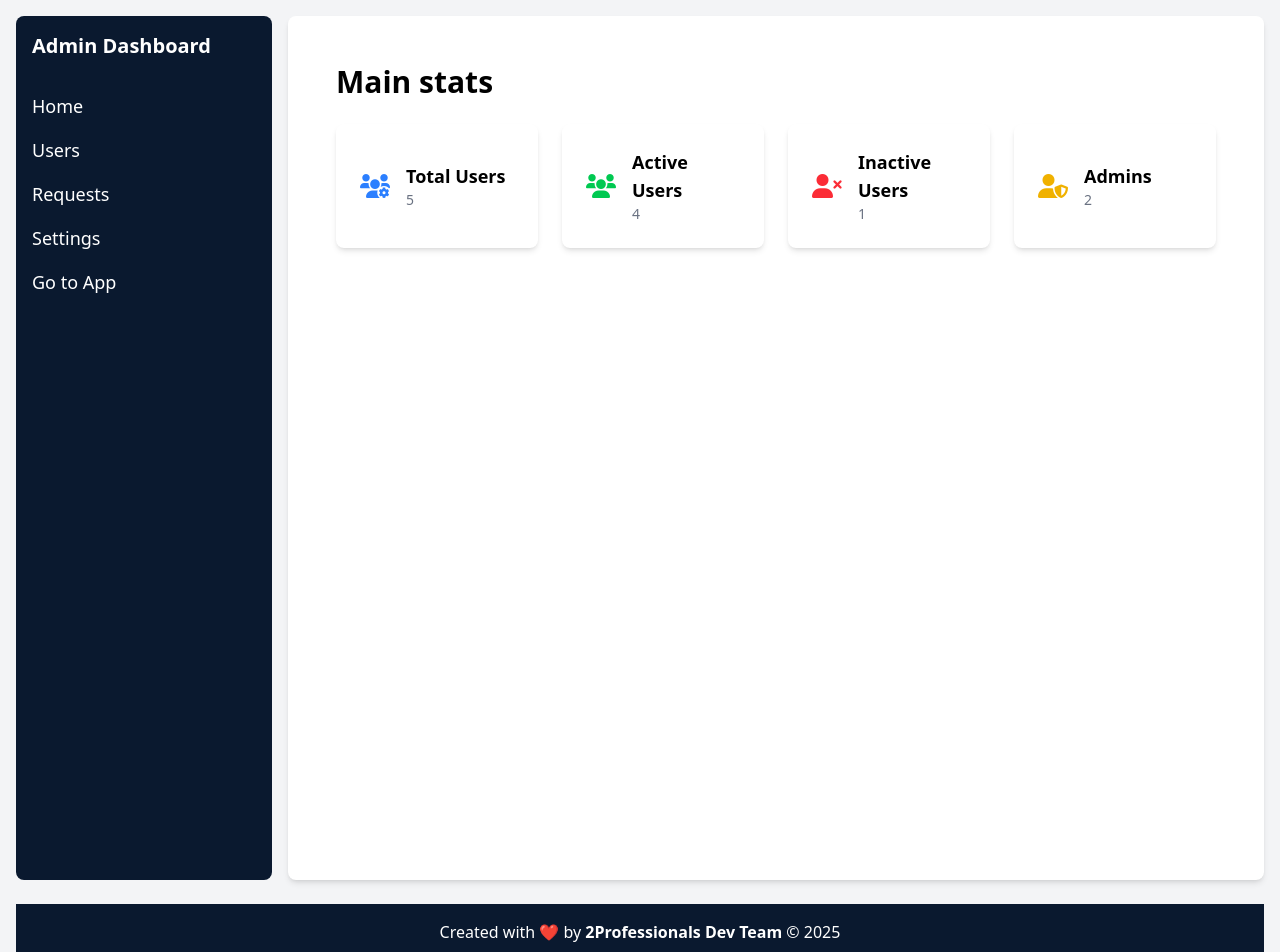
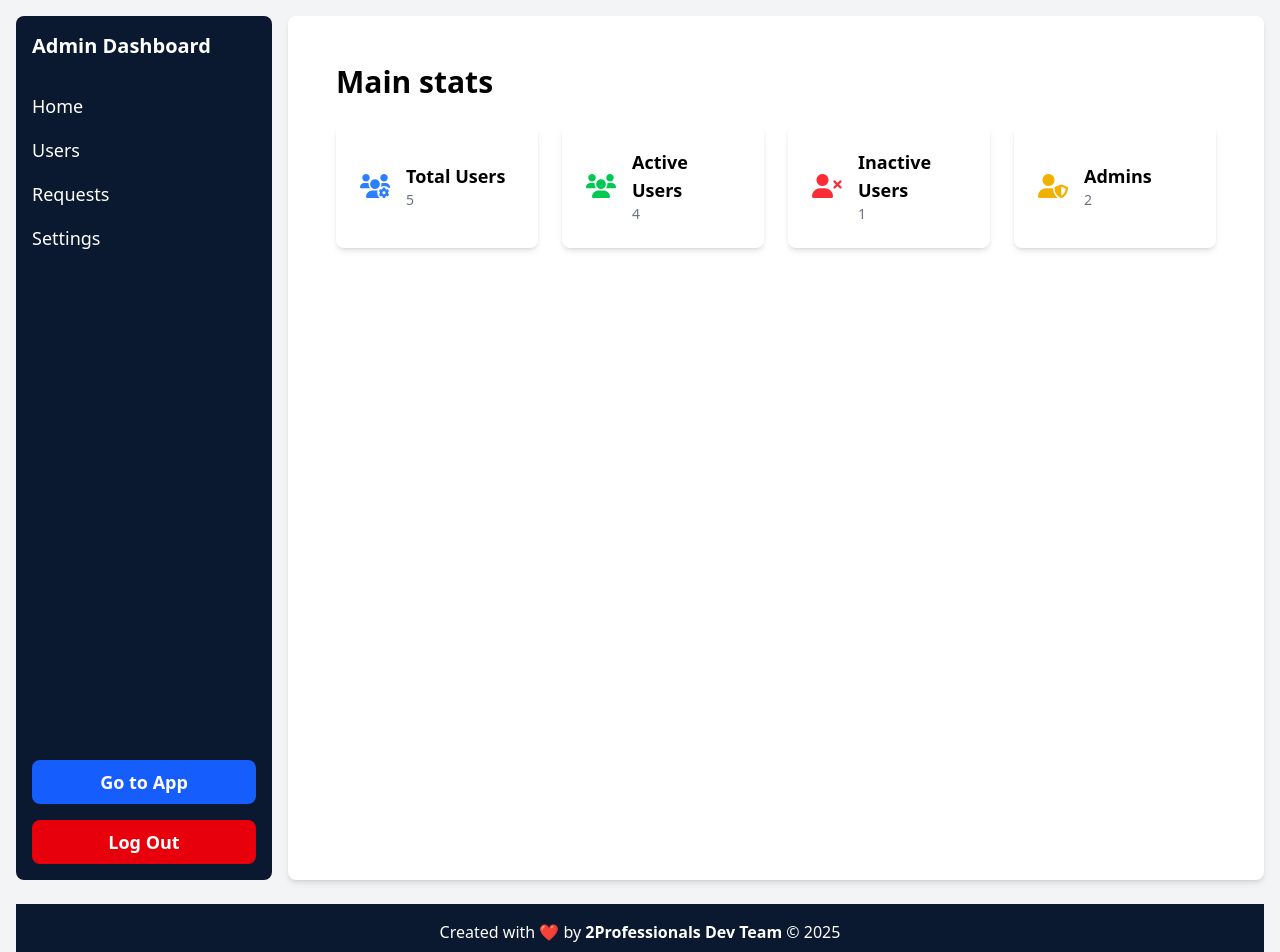
Before and after one commit to 2Professionals/daily_stories_dashboard, an Angular app: page / in a window 1280 px wide. Shown: the top 952 px of the page. Built offline with nearby package versions, Linux system fonts and the light colour scheme; no server answers.

Commit message:
add logout button to the admin dashboad and update some other stuff

```diff
--- a/src/components/main-page/main-page.component.html
+++ b/src/components/main-page/main-page.component.html
@@ -1,14 +1,27 @@
 <div class="min-h-screen flex flex-col bg-gray-100 p-4">
   <div class="flex flex-col md:flex-row flex-1">
-    <div class="w-full md:w-64 bg-[#0a192f] text-white p-4 rounded-lg mb-4 md:mb-0 md:mr-4">
+    <!-- Sidebar -->
+    <div class="w-full md:w-64 bg-[#0a192f] text-white p-4 rounded-lg mb-4 md:mb-0 md:mr-4 flex flex-col justify-between">
+      <div>
         <h2 class="text-xl font-bold mb-8">Admin Dashboard</h2>
         <ul class="space-y-4">
           <li><a routerLink="/" class="text-lg hover:text-gray-400">Home</a></li>
           <li><a routerLink="/users" class="text-lg hover:text-gray-400">Users</a></li>
           <li><a routerLink="/requests" class="text-lg hover:text-gray-400">Requests</a></li>
           <li><a routerLink="/settings" class="text-lg hover:text-gray-400">Settings</a></li>
-        <li><a href="http://localhost:4200/main-feed/" class="text-lg hover:text-gray-400">Go to App</a></li>
         </ul>
+      </div>
+
+      <div class="mt-8 space-y-4">
+        <a href="http://localhost:4200/main-feed/"
+          class="bg-blue-600 hover:bg-blue-700 text-white text-lg font-semibold py-2 px-4 rounded-lg text-center block">
+          Go to App
+        </a>
+        <a href="http://localhost:4200/"
+          class="bg-red-600 hover:bg-red-700 text-white text-lg font-semibold py-2 px-4 rounded-lg text-center block">
+          Log Out
+        </a>
+      </div>
     </div>
 
     <div class="flex-1 p-8 bg-white rounded-lg shadow-md">
```
Lines whose indentation alone changed are shown as unchanged.
